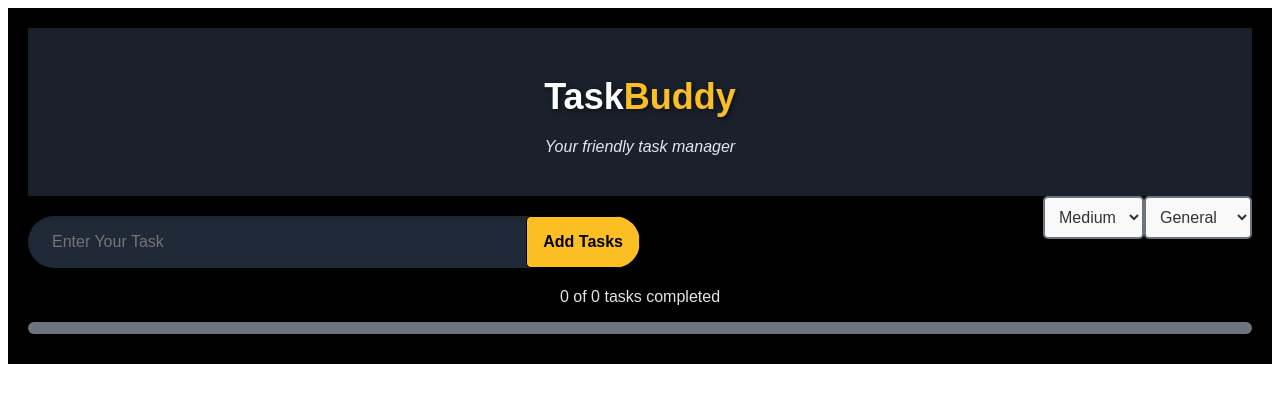
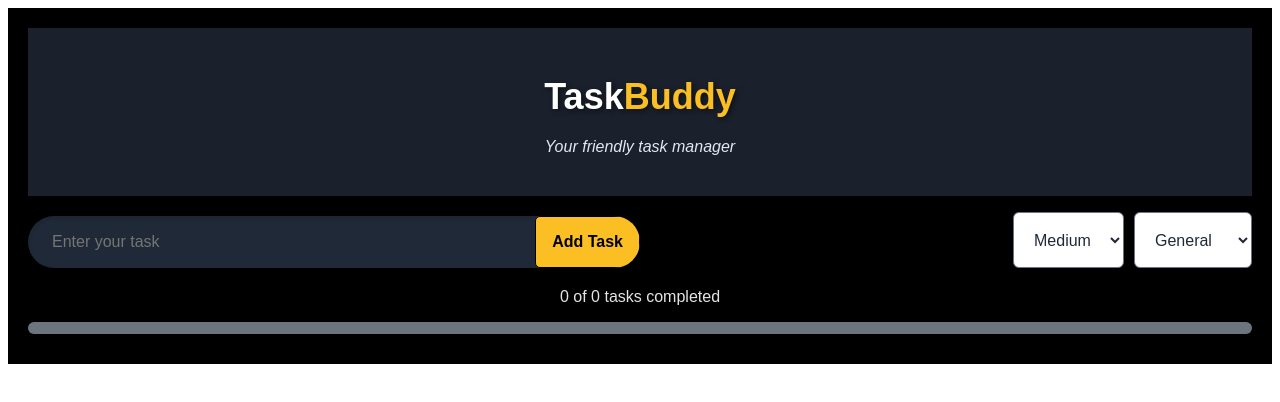
Before and after one commit to MukeshSahaniCS/Taskbuddy, a React (Create React App) app: page / in a window 1280 px wide. Shown: the top 402 px of the page. Built offline with nearby package versions, Linux system fonts and the light colour scheme.

Commit message:
Final commit

```diff
--- a/src/App.js
+++ b/src/App.js
@@ -6,6 +6,7 @@ import ProgressTracker from "./components/ProgressTracker";
 
 function App() {
   const [tasks, setTasks] = useState([]);
+  const [taskHistory, setTaskHistory] = useState([]);
 
   useEffect(() => {
     localStorage.setItem("tasks", JSON.stringify(tasks));
--- a/src/Style.css
+++ b/src/Style.css
@@ -1,3 +1,6 @@
+/* General form styling */
+/* General container styles */
+
 .icon-completed {
   color: #4caf50;
   margin-right: 10px;
@@ -7,6 +10,8 @@
   color: #f44336;
   margin-right: 10px;
 }
+
+/* Task List */
 .task-list {
   list-style-type: none;
   padding: 0;
@@ -45,6 +50,7 @@
   color: #bbb;
 }
 
+/* Specific Styles for Completed and Deleted Tasks */
 .task-item.completed {
   background-color: rgba(76, 175, 80, 0.1);
 }
@@ -56,15 +62,15 @@
 .task-history {
   margin-top: 2rem;
   padding: 1rem;
-  background-color: #1f2937;
+  background-color: #1f2937; /* Matches Tailwind's bg-gray-800 */
   border-radius: 0.5rem;
-  color: #e4e4e4;
+  color: #e4e4e4; /* Matches Tailwind's text-gray-300 */
 }
 
 .task-history h2 {
   font-size: 1.5rem;
   margin-bottom: 1rem;
-  color: #fbbf24;
+  color: #fbbf24; /* Matches Tailwind's text-yellow-400 */
 }
 
 .task-history ul {
@@ -82,67 +88,72 @@
 }
 
 .history-item.completed {
-  color: #4caf50;
+  color: #4caf50; /* Green for completed tasks */
 }
 
 .history-item.deleted {
-  color: #f44336;
+  color: #f44336; /* Red for deleted tasks */
 }
 
 .history-item.cleared {
-  color: #ff9800;
+  color: #ff9800; /* Orange for cleared tasks */
 }
 
 .task-form {
-  margin-bottom: 2rem;
+  margin-bottom: 2rem; /* Matches Tailwind's mb-8 */
 }
 
+/* Input container */
 #inp {
   margin-top: 20px;
   width: 50%;
   display: flex;
   align-items: center;
-  background-color: #1f2937;
-  border-radius: 9999px;
-  box-shadow: inset 0 2px 4px rgba(0, 0, 0, 0.1);
+  background-color: #1f2937; /* Matches Tailwind's bg-gray-800 */
+  border-radius: 9999px; /* Matches Tailwind's rounded-full */
+  box-shadow: inset 0 2px 4px rgba(0, 0, 0, 0.1); /* Matches Tailwind's shadow-inner */
   overflow: hidden;
 }
 
+/* Input field */
 #inp input {
   flex-grow: 1;
-  padding: 1rem 1.5rem;
-  color: #ffffff;
+  padding: 1rem 1.5rem; /* Matches Tailwind's px-6 py-4 */
+  color: #ffffff; /* Matches Tailwind's text-white */
   background-color: transparent;
   border: none;
   outline: none;
   font-size: 1rem;
-  placeholder-color: #6b7280;
+  placeholder-color: #6b7280; /* Matches Tailwind's placeholder-gray-500 */
 }
 
+/* Submit button */
 #inp button {
-  background-color: #fbbf24;
-  color: #000000;
-  padding: 1rem;
+  background-color: #fbbf24; /* Matches Tailwind's bg-yellow-400 */
+  color: #000000; /* Matches Tailwind's text-black */
+  padding: 1rem; /* Matches Tailwind's p-4 */
   border: 1px solid black;
   cursor: pointer;
-  transition: background-color 0.3s ease-in-out;
+  transition: background-color 0.3s ease-in-out; /* Matches Tailwind's transition duration-300 ease-in-out */
 }
 
 #inp button:hover {
-  background-color: #fcd34d;
+  background-color: #fcd34d; /* Matches Tailwind's hover:bg-yellow-300 */
 }
 
 #inp button:focus {
   outline: none;
-  box-shadow: 0 0 0 2px #fcd34d, 0 0 0 4px #1f2937;
+  box-shadow: 0 0 0 2px #fcd34d, 0 0 0 4px #1f2937; /* Matches Tailwind's focus:ring-2 focus:ring-yellow-300 focus:ring-offset-2 focus:ring-offset-gray-900 */
 }
 
+/* Dropdown container */
 #btns {
   display: flex;
   justify-content: space-between;
   margin-top: 1rem;
 }
 
+/* Dropdowns */
 #btns select {
   padding: 0.5rem 1rem;
   font-size: 1rem;
@@ -159,50 +170,56 @@
   box-shadow: 0 0 0 2px #fbbf24;
 }
 
+/* Header */
 header {
-  background-color: #1a202c;
-  padding-top: 1.5rem;
-  padding-bottom: 1.5rem;
-  padding-left: 1rem;
-  padding-right: 1rem;
-  box-shadow: 0 4px 6px rgba(0, 0, 0, 0.1);
+  background-color: #1a202c; /* bg-gray-900 */
+  padding-top: 1.5rem; /* py-6 */
+  padding-bottom: 1.5rem; /* py-6 */
+  padding-left: 1rem; /* px-4 */
+  padding-right: 1rem; /* px-4 */
+  box-shadow: 0 4px 6px rgba(0, 0, 0, 0.1); /* shadow-md */
 }
 
+/* Inner container */
 header .max-w-4xl {
-  max-width: 56rem;
-  margin-left: auto;
-  margin-right: auto;
-  display: flex;
-  justify-content: space-between;
-  align-items: center;
+  max-width: 56rem; /* max-w-4xl */
+  margin-left: auto; /* mx-auto */
+  margin-right: auto; /* mx-auto */
+  display: flex; /* flex */
+  justify-content: space-between; /* justify-between */
+  align-items: center; /* items-center */
 }
 
+/* Title */
 header h1 {
-  font-size: 2.25rem;
-  font-weight: 700;
-  color: #ffffff;
+  font-size: 2.25rem; /* text-4xl */
+  font-weight: 700; /* font-bold */
+  color: #ffffff; /* text-white */
 }
 
+/* Span inside title */
 header h1 span {
-  color: #fbbf24;
+  color: #fbbf24; /* text-yellow-400 */
 }
+
+/* Paragraph */
 header p {
-  color: #e2e8f0;
-  font-style: italic;
+  color: #e2e8f0; /* text-gray-400 */
+  font-style: italic; /* italic */
 }
 
 .App {
   font-family: Arial, sans-serif;
   text-align: center;
   padding: 20px;
-  background-color: black;
-  color: #e4e4e4;
+  background-color: black; /* Deep navy for a modern look */
+  color: #e4e4e4; /* Light gray for text contrast */
 }
 
 h1 {
   font-size: 2.5rem;
   margin-bottom: 20px;
-  color: #ffdf8b;
+  color: #ffdf8b; /* Brand color for the header */
   text-shadow: 2px 2px 5px rgba(0, 0, 0, 0.5);
 }
 
@@ -228,15 +245,15 @@ h1 {
 .task-form select,
 .task-form button {
   padding: 10px;
-  border: 2px solid #6c757d;
+  border: 2px solid #6c757d; /* Neutral border */
   border-radius: 5px;
-  background-color: #f9f9f9;
-  color: #333;
+  background-color: #f9f9f9; /* Light background for inputs */
+  color: #333; /* Dark text for readability */
   font-size: 1rem;
 }
 
 .task-form button {
-  background-color: #5df7d8;
+  background-color: #5df7d8; /* Green for action buttons */
   color: black;
   font-weight: bold;
   cursor: pointer;
@@ -244,7 +261,7 @@ h1 {
 }
 
 .task-form button:hover {
-  background-color: #5df79b;
+  background-color: #5df79b; /* Slightly darker green on hover */
 }
 
 .task-list {
@@ -256,36 +273,36 @@ h1 {
   display: flex;
   justify-content: space-between;
   padding: 15px;
-  border: 0px solid #6c757d;
+  border: 0px solid #6c757d; /* Neutral border for tasks */
   margin: 10px 0;
   border-radius: 10px;
-  background-color: #353535;
-  color: #e4e4e4;
+  background-color: #353535; /* Subtle navy background for tasks */
+  color: #e4e4e4; /* Light text for contrast */
   box-shadow: 0 4px 6px rgba(0, 0, 0, 0.3);
   transition: transform 0.2s ease;
 }
 
 .task-list li:hover {
-  transform: scale(1.02);
+  transform: scale(1.02); /* Slight zoom effect */
   background-color: #5b5a5a;
 }
 
 .task-list li.completed {
   text-decoration: line-through;
-  color: white;
+  color: white; /* Soft blue for completed tasks */
 }
 
 .task-list button {
   background-color: transparent;
   border: none;
-  color: #ffdf8b;
+  color: #ffdf8b; /* Brand color for buttons */
   font-size: 1rem;
   cursor: pointer;
   transition: color 0.3s ease;
 }
 
 .task-list button:hover {
-  color: #f9e7b8;
+  color: #f9e7b8; /* Highlighted color on hover */
 }
 
 .progress-tracker {
@@ -295,7 +312,7 @@ h1 {
 
 .progress-bar {
   height: 12px;
-  background: #6c757d;
+  background: #6c757d; /* Neutral background for progress bar */
   margin: 10px 0;
   border-radius: 10px;
   overflow: hidden;
@@ -304,13 +321,17 @@ h1 {
 
 .progress {
   height: 100%;
-  background: linear-gradient(90deg, #feba01, #8bc34a);
+  background: linear-gradient(
+    90deg,
+    #feba01,
+    #8bc34a
+  ); /* Gradient green for progress */
   border-radius: 10px;
   transition: width 0.3s ease;
 }
 
 .clear-btn {
-  background-color: #eb521d;
+  background-color: #eb521d; /* Red for clear button */
   color: white;
   border: none;
   padding: 10px 20px;
@@ -323,16 +344,19 @@ h1 {
 }
 
 .clear-btn:hover {
-  background-color: #c82333;
-  transform: scale(1.05);
+  background-color: #c82333; /* Darker red on hover */
+  transform: scale(1.05); /* Slight zoom effect */
 }
 
+/* Responsive Design */
 @media (max-width: 768px) {
+  /* Adjust task form layout */
   .task-form {
     flex-direction: column;
     align-items: center;
   }
 
+  /* Adjust input and button width */
   #inp {
     width: 100%;
     margin-top: 10px;
@@ -344,14 +368,18 @@ h1 {
     margin-bottom: 10px;
   }
 
+  /* Adjust header font size */
   header h1 {
     font-size: 1.75rem;
   }
 
+  /* Adjust task list layout */
   .task-list li {
     flex-direction: column;
     align-items: flex-start;
   }
+
+  /* Adjust dropdown container */
   #btns {
     flex-direction: column;
     align-items: center;
@@ -362,12 +390,14 @@ h1 {
     margin-bottom: 10px;
   }
 
+  /* Adjust progress bar */
   .progress-bar {
     width: 100%;
   }
 }
 
 @media (max-width: 480px) {
+  /* Further reduce font size and padding for smaller screens */
   h1 {
     font-size: 1.5rem;
   }
--- a/src/components/TaskForm.jsx
+++ b/src/components/TaskForm.jsx
@@ -4,40 +4,42 @@ export default function TaskForm({ addTask }) {
   const [task, setTask] = useState("");
   const [priority, setPriority] = useState("Medium");
   const [category, setCategory] = useState("General");
+
   const handlesubmit = (e) => {
     e.preventDefault();
     addTask({ text: task, priority, category, completed: false }); //send data to addTask()
+
     //Reset state
     setPriority("Medium");
     setCategory("General");
     setTask("");
   };
+
   return (
     <form onSubmit={handlesubmit} className="task-form">
       <div id="inp">
         <input
           type="text"
-          placeholder="Enter Your Task"
-          required
           value={task}
           onChange={(e) => setTask(e.target.value)}
-        />
+          placeholder="Enter your task"
+          required
+        />{" "}
         <span>
-          <button>Add Tasks</button>
+          <button type="submit">Add Task</button>
         </span>
       </div>
 
-      <div className="btns">
+      <div id="btns">
         <select value={priority} onChange={(e) => setPriority(e.target.value)}>
-          <option>Medium</option>
-          <option>Low</option>
-          <option>High</option>
+          <option value="High">High</option>
+          <option value="Medium">Medium</option>
+          <option value="Low">Low</option>
         </select>
-
         <select value={category} onChange={(e) => setCategory(e.target.value)}>
-          <option>General</option>
-          <option>Work</option>
-          <option>Personal</option>
+          <option value="General">General</option>
+          <option value="Work">Work</option>
+          <option value="Personal">Personal</option>
         </select>
       </div>
     </form>
```
